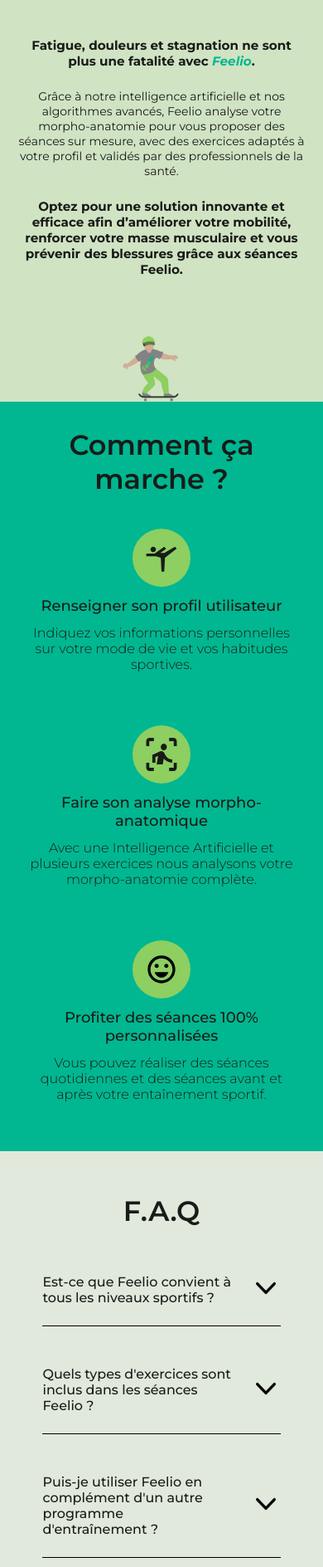
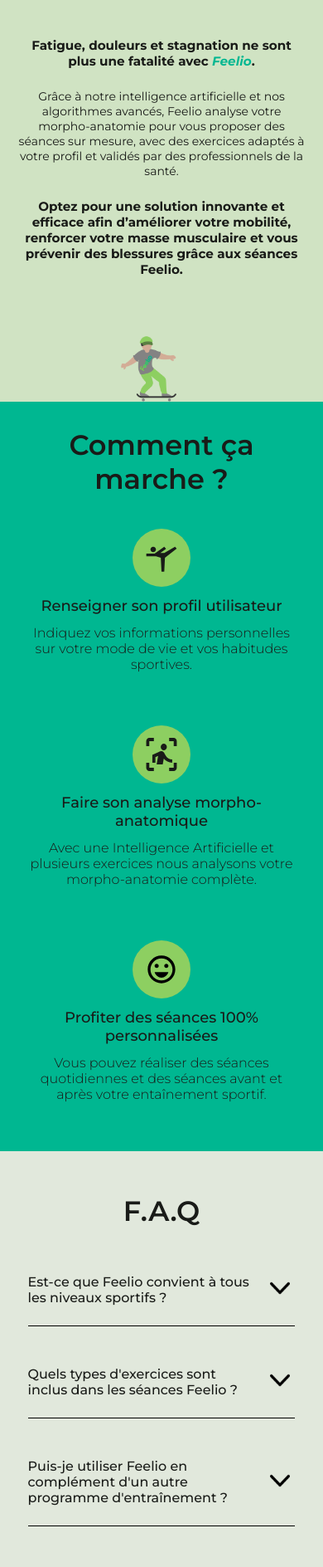
Before and after one commit to Feelio-fr/feelio-landing-page, a React (Create React App) app: page / in a window 390 px wide. Shown: the part 1960-3848 px from the top of the page at 83% size. Built offline with nearby package versions, Linux system fonts and the light colour scheme.

Commit message:
💄 UI: Improve Responsive on Mobile Phone

```diff
--- a/src/components/Footer/Footer.tsx
+++ b/src/components/Footer/Footer.tsx
@@ -33,11 +33,13 @@
     <div className={styles.footer}>
       <div className={styles.footerContent}>
         <div className={styles.footerPageLink}>
-        <img
-            className={styles.logoFeelioIcon}
-            alt="Logo Feelio"
-            src="/logo-feelio@2x.png"
-        />
+        <Link to="/">
+          <img
+              className={styles.logoFeelioIcon}
+              alt="Logo Feelio"
+              src="/logo-feelio@2x.png"
+          />
+        </Link>
         <a
           href="#problematique"
           className={styles.section}
--- a/src/components/Modal/Modal.module.css
+++ b/src/components/Modal/Modal.module.css
@@ -147,6 +147,10 @@
     margin-top: 1.5rem;
   }
 
+  .closeButton{
+    max-width: 30px;
+  }
+
   .inputContainer {
     flex-direction: column;
     gap: 1rem;
--- a/src/components/Question/Question.module.css
+++ b/src/components/Question/Question.module.css
@@ -51,6 +51,7 @@
     font-size: 1.25rem; /* Taille de la police pour les réponses */
     margin-bottom: 1rem;
     text-align: left;
+    text-justify: auto;
   }
 
 
@@ -59,6 +60,10 @@
   }
 
   @media (max-width: 600px) {
+
+    .faqItem{
+      width: 90%;
+    }
 
     .chevron {
       font-size: 1rem; /* Taille de la police pour le chevron */
```
